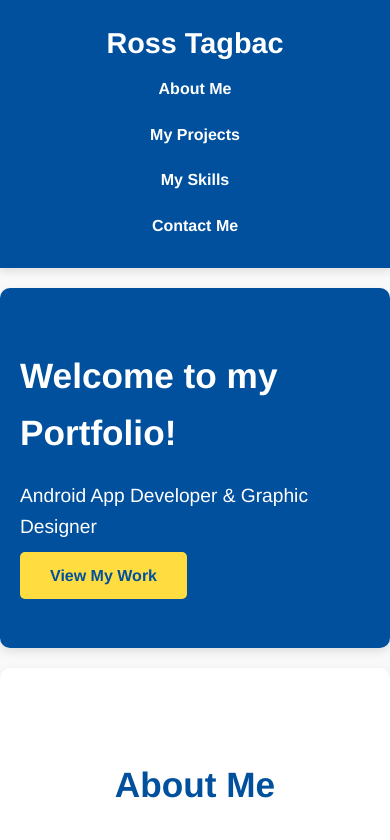
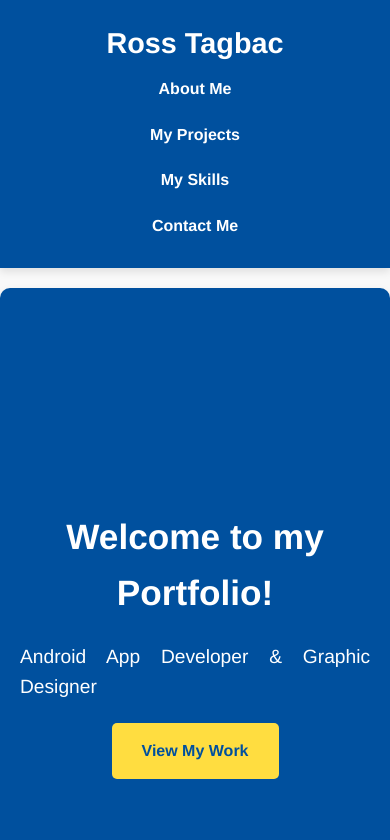
Before and after one commit to Ross-01/Website-Portfolio, a plain HTML site: page index.html in a window 390 px wide. Shown: the top 840 px of the page. Drawn offline with Linux system fonts and the light colour scheme.

Commit message:
blablabla

```diff
--- a/styles.css
+++ b/styles.css
@@ -53,9 +53,14 @@ nav ul li a:hover {
 #hero {
     background: url("images/bg.png") no-repeat center center/cover;
     color: white;
-    text-align: left;
+    text-align: center;
     padding: 100px 40px;
     position: relative;
+    display: flex;
+    flex-direction: column;
+    justify-content: center;
+    align-items: center;
+    min-height: 70vh;
 }
 
 #hero h1 {
@@ -64,7 +69,6 @@ nav ul li a:hover {
 }
 
 #hero p {
-    text-align: left;
     font-size: 1.5em;
     margin: 20px 0;
 }
@@ -120,13 +124,16 @@ footer p {
     margin: 0;
 }
 
+/* Responsive Styles */
 @media (max-width: 768px) {
     header nav {
         flex-direction: column;
+        padding: 0 20px;
     }
 
     nav ul {
         flex-direction: column;
+        padding: 0;
     }
 
     nav ul li {
@@ -135,6 +142,7 @@ footer p {
 
     #hero {
         padding: 60px 20px;
+        text-align: center;
     }
 
     #hero h1 {
@@ -144,4 +152,16 @@ footer p {
     #hero p {
         font-size: 1.2em;
     }
+
+    section {
+        padding: 40px 20px;
+    }
+
+    section h2 {
+        font-size: 1.8em;
+    }
+
+    section p {
+        font-size: 1em;
+    }
 }
```
